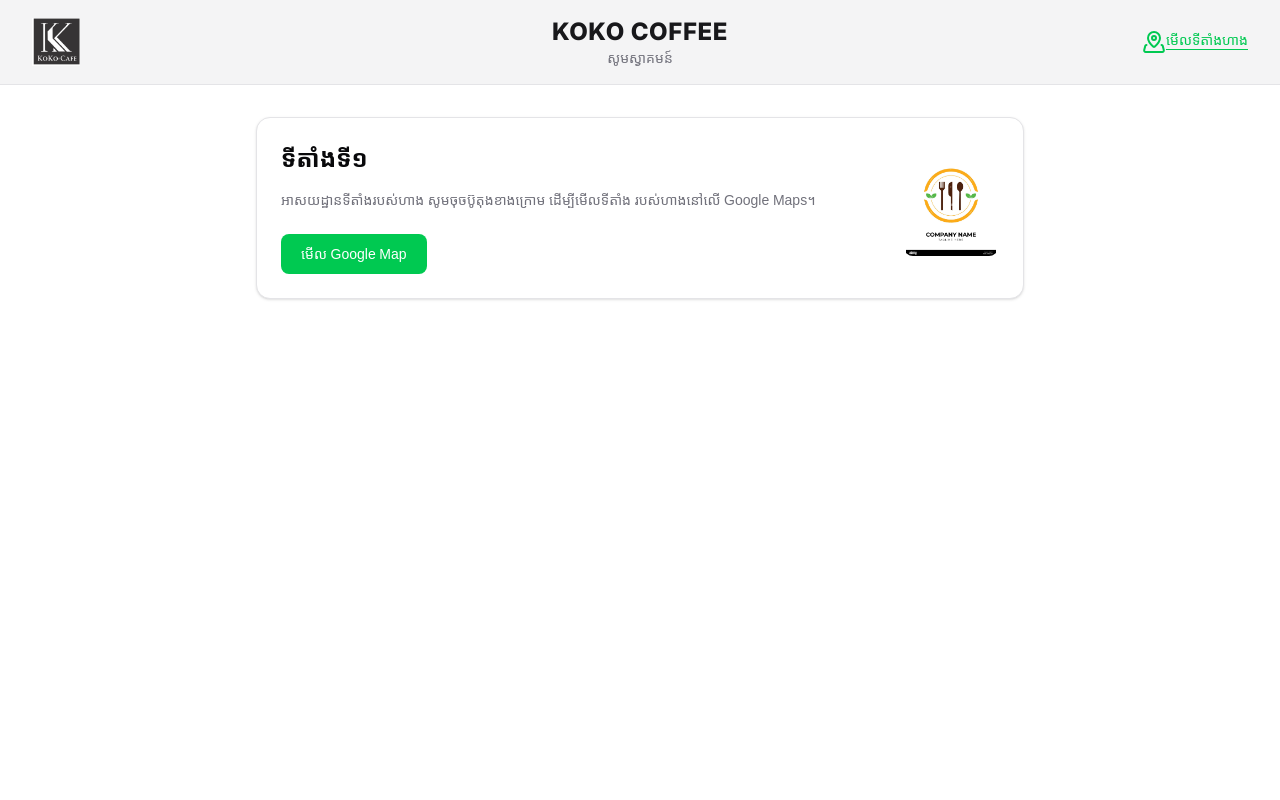
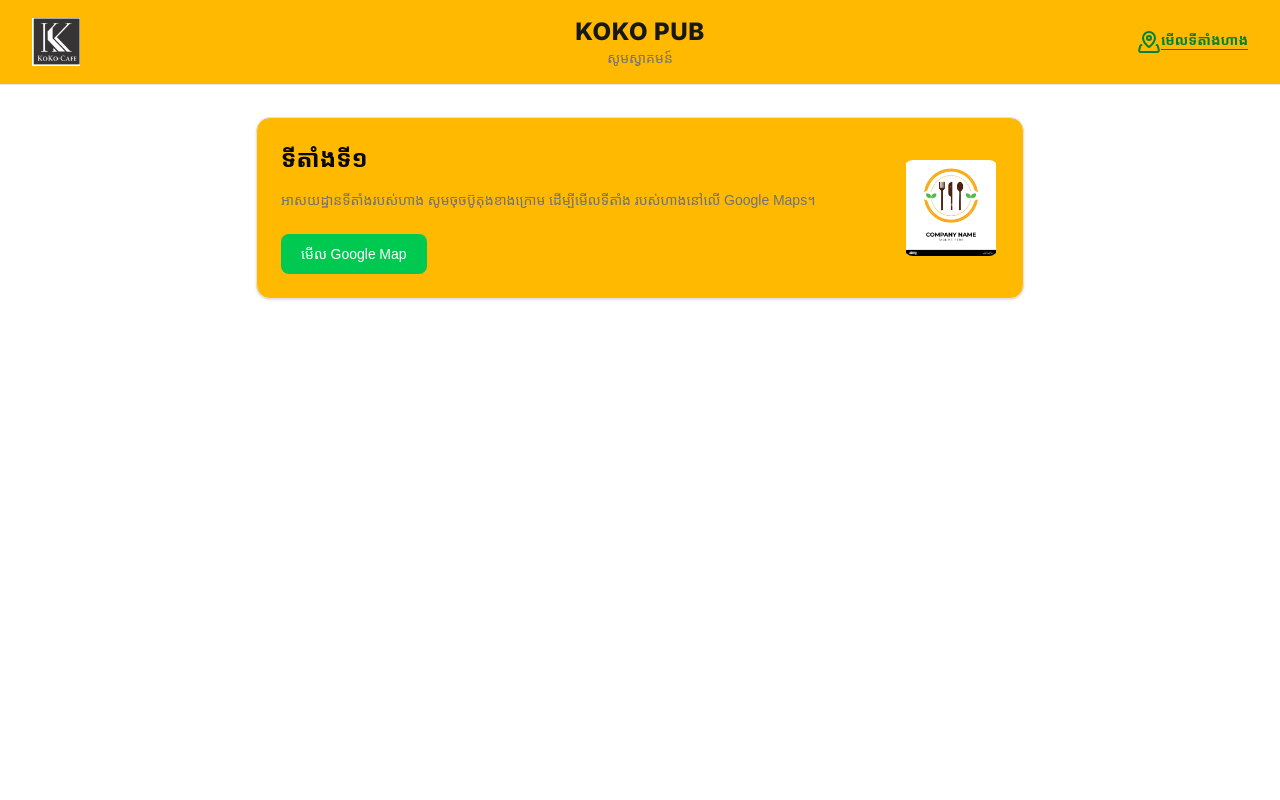
Before and after one commit to Ratanatroeun003/koko-menu, a Next.js app: page /location in a window 1280 px wide. Shown: the top 800 px of the page. Built offline with nearby package versions, Linux system fonts and the light colour scheme.

Commit message:
add color

```diff
--- a/app/(store)/location/page.tsx
+++ b/app/(store)/location/page.tsx
@@ -8,7 +8,7 @@
   return (
     <main className="min-h-screen w-full px-4 py-8">
       <div className="mx-auto w-full max-w-7xl">
-        <div className="mx-auto flex w-full max-w-3xl flex-col gap-6 rounded-xl border bg-card p-5 shadow-sm sm:p-6 md:flex-row md:items-center md:justify-between">
+        <div className="mx-auto flex w-full max-w-3xl flex-col gap-6 rounded-xl border bg-muted p-5 shadow-sm sm:p-6 md:flex-row md:items-center md:justify-between">
           <div className="min-w-0 flex-1">
             <h1 className="font-khmer mb-3 text-2xl font-bold">ទីតាំងទី១</h1>
 
--- a/app/globals.css
+++ b/app/globals.css
@@ -60,7 +60,7 @@
   --primary-foreground: oklch(0.985 0 0);
   --secondary: oklch(0.967 0.001 286.375);
   --secondary-foreground: oklch(0.21 0.006 285.885);
-  --muted: oklch(0.967 0.001 286.375);
+  --muted: oklch(82.8% 0.189 84.429);
   --muted-foreground: oklch(0.552 0.016 285.938);
   --accent: oklch(0.967 0.001 286.375);
   --accent-foreground: oklch(0.21 0.006 285.885);
--- a/components/shared/Footer.tsx
+++ b/components/shared/Footer.tsx
@@ -4,7 +4,7 @@
 
 const Footer = () => {
   return (
-    <footer className="w-full border-t border-border rounded-md bg-muted/40">
+    <footer className="w-full border-t border-border rounded-md bg-background">
       {/* Main Footer */}
       <div className="mx-auto grid w-full max-w-7xl grid-cols-1 gap-8 px-4 py-10 sm:grid-cols-2 sm:px-6 lg:grid-cols-4 lg:px-8">
         {/* Column 1 */}
--- a/components/shared/Header.tsx
+++ b/components/shared/Header.tsx
@@ -21,7 +21,7 @@
         </Link>
         <h1 className="flex flex-col items-center justify-center text-center">
           <span className="font-sans text-base font-extrabold tracking-wide text-primary sm:text-lg md:text-xl lg:text-2xl">
-            KOKO COFFEE
+            KOKO PUB
           </span>
           <span className="hidden font-khmer text-xs font-medium text-muted-foreground sm:inline-block md:text-sm">
             សូមស្វាគមន៍
@@ -30,7 +30,7 @@
         <div className="flex justify-end">
           <Link
             href="/location"
-            className="underline-offset-4 flex text-green-500 text-sm underline font-khmer hover:scale-95 transition-all duration-200"
+            className="underline-offset-4 flex font-semibold hover:text-slate-100 text-green-700 text-sm underline font-khmer hover:scale-95 transition-all duration-200"
           >
             <MapPinned />
             <span className="hidden sm:block">មើលទីតាំងហាង</span>
```
